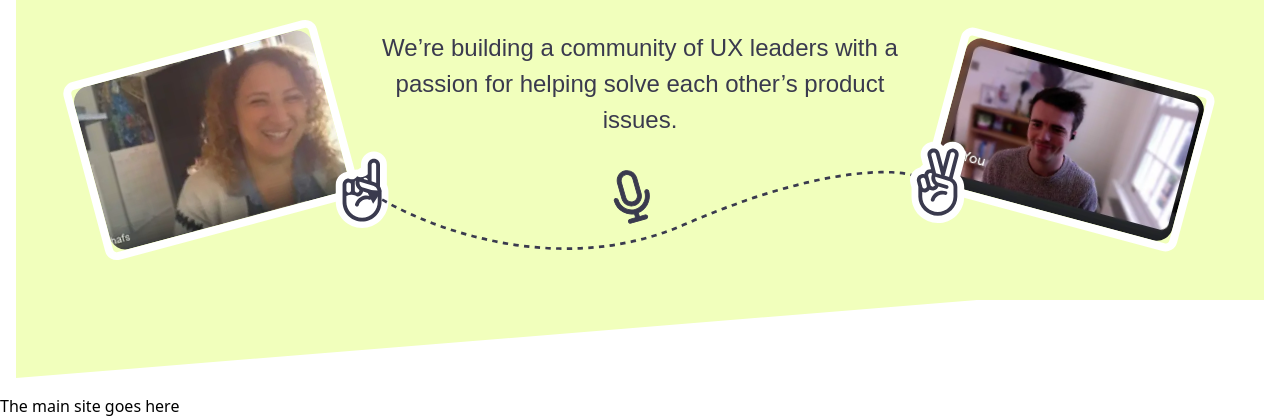
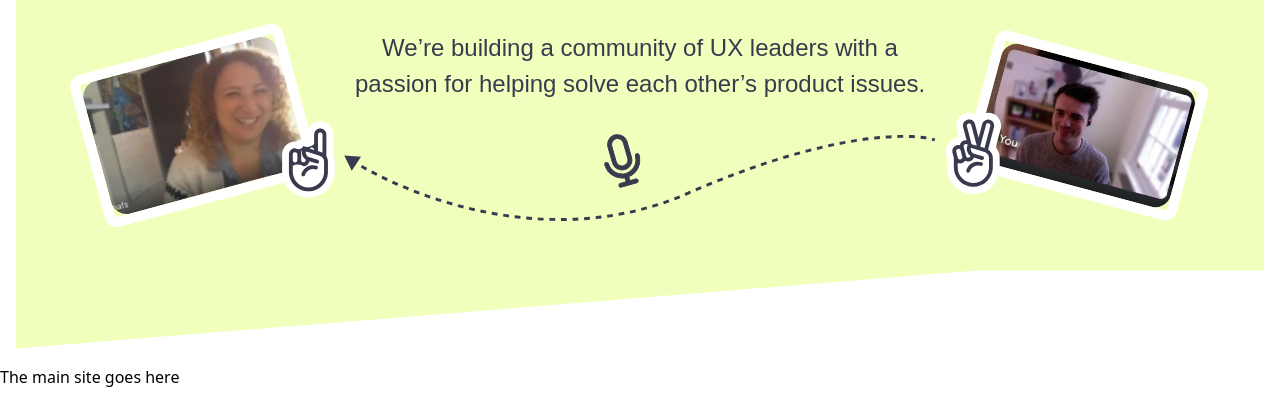
Before and after one commit to wearelighthouse/ManyHands-site, a website: page src/index.html in a window 1280 px wide. Shown: the part 394-812 px from the top of the page. Drawn offline with nearby package versions, Linux system fonts and the light colour scheme; files that its build step writes are made by us from their sources; a web font is replaced by a local one.

Commit message:
Tweak alignment of icons

```diff
--- a/src/index.html
+++ b/src/index.html
@@ -20,29 +20,29 @@
         <img class="mx-auto" src="./assets/svg/manyhands-logo.svg" alt="ManyHands site" style="width: 188px; height: 34px;">
       </a>
 
-      <h1 class="mx-auto max-w-[31rem] desktop:max-w-[35rem] font-tiempos font-bold text-4xl tablet:text-5xl desktop:text-6xl text-smoke pt-11 pb-5">A collaborative event to solve real-world UX problems</h1>
+      <h1 class="mx-auto max-w-[31rem] desktop:max-w-[35rem] font-tiempos font-bold text-4xl tablet:text-5xl desktop:text-6xl text:h1 text-smoke pt-11 pb-5">A collaborative event to solve real-world UX problems</h1>
 
-      <div class="image-container tablet:grid tablet:grid-cols-4 items-center gap-6">
-        <div class="hidden tablet:block relative">
-          <div class="border-8 border-white border-solid rounded-xl rotate-[-15deg]">
-            <img class="rounded-2xl" src="./assets/img/meet-screenshot-a.webp" alt="">
+      <div class="image-container flex justify-center items-center gap-10">
+        <div class="hidden tablet:block relative border-8 desktop:border-10 border-white rounded-xl rotate-[-15deg]">
+          <img class="rounded-2xl" src="./assets/img/meet-screenshot-a.webp" width="200px" alt="">
+          <div class="absolute right-0 bottom-0 translate-x-1/2 translate-y-1/2 rotate-[15deg]">
+            <img class="max-w-[42px] desktop:max-w-[84px] translate-y-[-6px]" src="./assets/svg/point-up.svg" alt="">
           </div>
-          <img class="absolute tablet:max-w-[42px] desktop:max-w-[84px] tablet:translate-x-[8rem] desktop:translate-x-[15rem] translate-y-[-100%]" src="./assets/svg/point-up.svg" alt="">
         </div>
 
-        <div class="col-span-2 mx-auto w-full max-w-[25rem] tablet:max-w-[21rem] desktop:max-w-[37rem]">
+        <div class="col-span-2 w-full max-w-[25rem] tablet:max-w-[21rem] desktop:max-w-[37rem]">
           <p class="font-sailec font-normal text-xg tablet:text-xl desktop:text-2xl text-smoke pb-12 tablet:pb-8">We’re building a community of UX leaders with a passion for helping solve each other’s product issues. </p>
-          <div class="relative hidden tablet:block">
-            <img class="absolute top-[-15%] left-[45%] w-[25px] desktop:top-[0%] desktop:w-[37px]" src="./assets/svg/union.svg" alt="">
+          <div class="relative hidden tablet:flex justify-center">
+            <img class="absolute top-[-15%] w-[25px] -translate-x-1/2 desktop:top-0 desktop:w-[37px]" src="./assets/svg/union.svg" alt="">
             <img src="./assets/svg/vector-6.svg" alt="">
           </div>
         </div>
 
-        <div class="hidden tablet:block relative">
-          <div class="ml-auto border-8 border-white border-solid rounded-xl rotate-[15deg]">
-            <img class="rounded-2xl" src="./assets/img/meet-screenshot-b.webp" alt="">
+        <div class="hidden tablet:block relative border-8 desktop:border-10 border-white rounded-xl rotate-[15deg]">
+          <img class="rounded-2xl" src="./assets/img/meet-screenshot-b.webp" width="200px" alt="">
+          <div class="absolute left-0 bottom-0 -translate-x-1/2 translate-y-1/2 rotate-[-15deg]">
+            <img class="tablet:max-w-[42px] desktop:max-w-[84px] translate-y-[-6px]" src="./assets/svg/peace.svg" alt="">
           </div>
-          <img class="absolute tablet:max-w-[42px] desktop:max-w-[84px] translate-x-[-50%] translate-y-[-100%]" src="./assets/svg/peace.svg" alt="">
         </div>
       </div>
 
--- a/tailwind.config.js
+++ b/tailwind.config.js
@@ -1,7 +1,12 @@
 module.exports = {
   content: ["./**/*.html"],
   theme: {
-    extend: {},
+    extend: {
+      borderWidth: {
+        '10': '10px',
+      },
+    },
+
     colors: {
       'white': '#ffffff',
       'black': '#000000',
```
